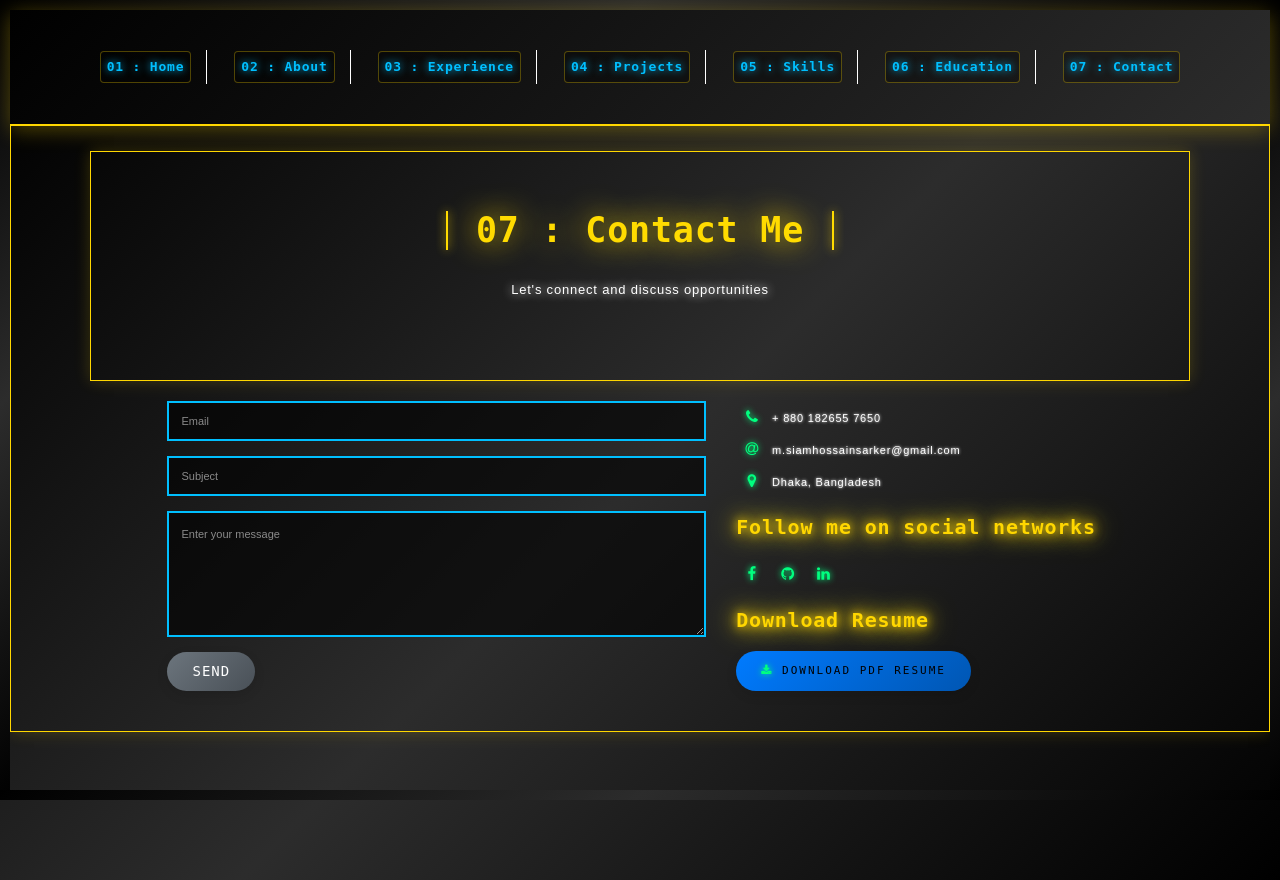
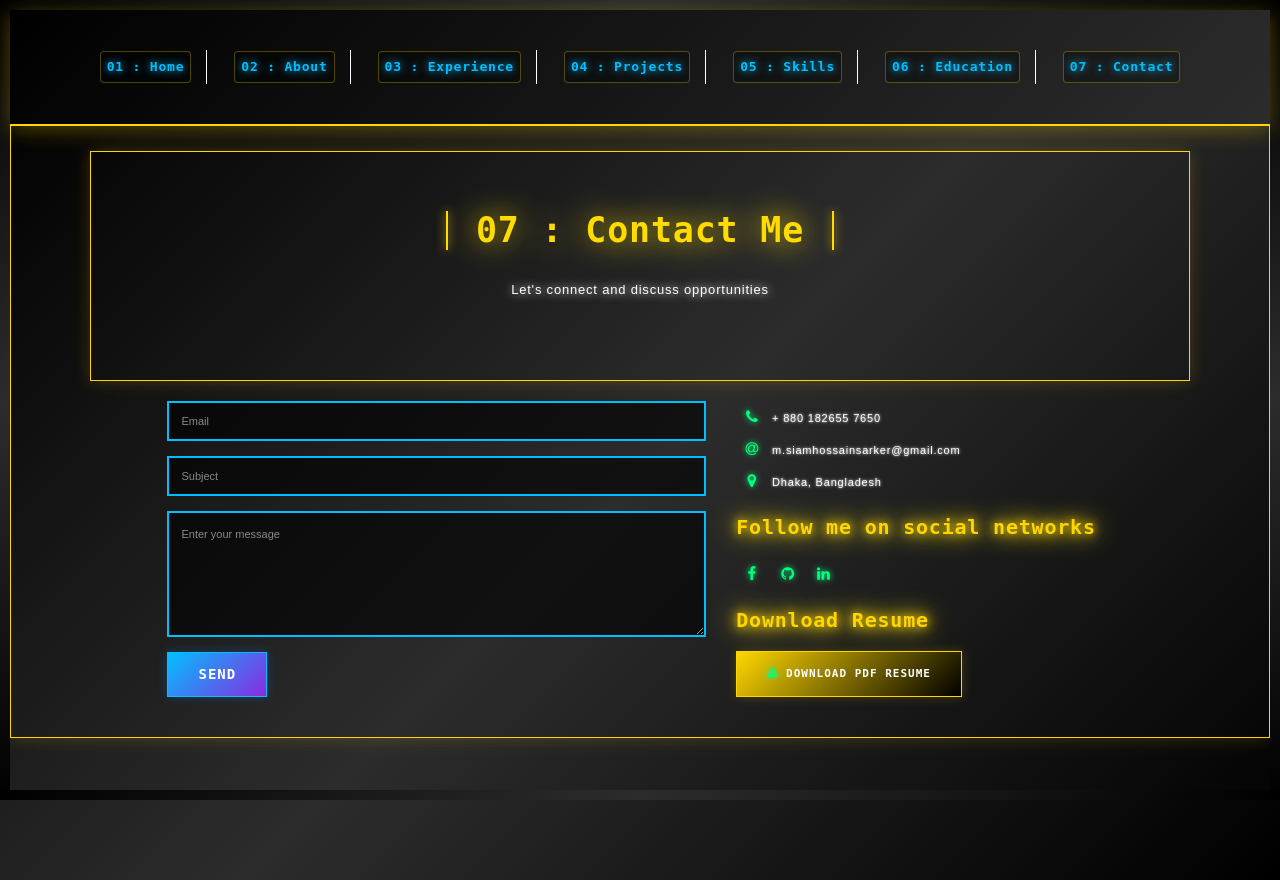
Before and after one commit to SiamSarker/portfo, a Flask app: page /contact.html in a window 1280 px wide. Run offline with Flask 2, Linux system fonts and the light colour scheme; some libraries are stand-ins or nearby versions.

Commit message:
Update button styling to Star Wars theme
STAR WARS BUTTON THEME:
- Updated .btn, .btn-primary, and .btn-default to Star Wars theme
- Replaced blue gradients with Star Wars gold and blue gradients
- Added Star Wars typography and styling elements
- Implemented futuristic design with sharp corners

CHANGES MADE:
- .btn: Changed border-radius from 25px to 0 (sharp corners)
- .btn: Added Star Wars font family (Orbitron)
- .btn: Added uppercase text transform and letter spacing
- .btn: Updated box shadow to gold glow effect
- .btn-primary: Gold to dark gradient background
- .btn-primary: Gold border and white text
- .btn-primary:hover: Blue to gold gradient with blue glow
- .btn-default: Blue to purple gradient background
- .btn-default: Blue border and white text
- .btn-default:hover: Purple to gold gradient with gold glow

STAR WARS STYLING:
- Font: 'Orbitron', monospace for futuristic look
- Text: Uppercase with letter spacing for Star Wars feel
- Corners: Sharp (border-radius: 0) for angular design
- Colors: Gold, blue, purple Star Wars palette
- Effects: Glowing box shadows and hover animations
- Borders: Star Wars themed colored borders

HOVER EFFECTS:
- Primary buttons: Blue glow with translateY animation
- Default buttons: Gold glow with translateY animation
- Smooth transitions: All 0.3s ease animations
- Enhanced shadows: Glowing effects on hover

BENEFITS:
- Consistent Star Wars theme throughout portfolio
- Futuristic button design with sharp corners
- Enhanced visual hierarchy with Star Wars colors
- Professional appearance with Star Wars accents
- Improved user interaction with hover effects

All buttons now display with full Star Wars theming!

```diff
--- a/static/custom.css
+++ b/static/custom.css
@@ -1273,36 +1273,47 @@ div, section, article, main, aside, header, footer {
     transform: translateY(-2px) !important;
 }
 
-/* Button styling improvements */
+/* Button styling improvements - Star Wars Theme */
 .btn {
-    border-radius: 25px !important;
-    padding: 10px 25px !important;
-    font-weight: 500 !important;
+    border-radius: 0 !important;
+    padding: 12px 30px !important;
+    font-weight: 600 !important;
     transition: all 0.3s ease !important;
-    box-shadow: 0 4px 12px rgba(0, 0, 0, 0.1) !important;
+    box-shadow: 0 0 10px rgba(255, 215, 0, 0.2) !important;
+    font-family: 'Orbitron', monospace !important;
+    text-transform: uppercase !important;
+    letter-spacing: 1px !important;
 }
 
 .btn-primary {
-    background: linear-gradient(135deg, #007bff 0%, #0056b3 100%) !important;
-    border: none !important;
+    background: linear-gradient(135deg, var(--starwars-gold) 0%, var(--starwars-dark) 100%) !important;
+    border: 1px solid var(--starwars-gold) !important;
+    color: var(--starwars-white) !important;
 }
 
 .btn-primary:hover {
-    background: linear-gradient(135deg, #0056b3 0%, #004085 100%) !important;
+    background: linear-gradient(135deg, var(--starwars-blue) 0%, var(--starwars-gold) 100%) !important;
+    border-color: var(--starwars-blue) !important;
+    box-shadow: 0 0 20px rgba(0, 123, 255, 0.5) !important;
     transform: translateY(-2px) !important;
-    box-shadow: 0 6px 16px rgba(0, 123, 255, 0.3) !important;
 }
 
 .btn-default {
-    background: linear-gradient(135deg, #6c757d 0%, #495057 100%) !important;
-    color: white !important;
-    border: none !important;
+    background: linear-gradient(135deg, var(--starwars-blue) 0%, var(--starwars-purple) 100%) !important;
+    color: var(--starwars-white) !important;
+    border: 1px solid var(--starwars-blue) !important;
+    font-family: 'Orbitron', monospace !important;
+    font-weight: 600 !important;
+    text-transform: uppercase !important;
+    letter-spacing: 1px !important;
+    box-shadow: 0 0 10px rgba(0, 123, 255, 0.3) !important;
 }
 
 .btn-default:hover {
-    background: linear-gradient(135deg, #495057 0%, #343a40 100%) !important;
+    background: linear-gradient(135deg, var(--starwars-purple) 0%, var(--starwars-gold) 100%) !important;
+    border-color: var(--starwars-gold) !important;
+    box-shadow: 0 0 15px rgba(255, 215, 0, 0.4) !important;
     transform: translateY(-2px) !important;
-    box-shadow: 0 6px 16px rgba(108, 117, 125, 0.3) !important;
 }
 
 /* Typography improvements */
```
